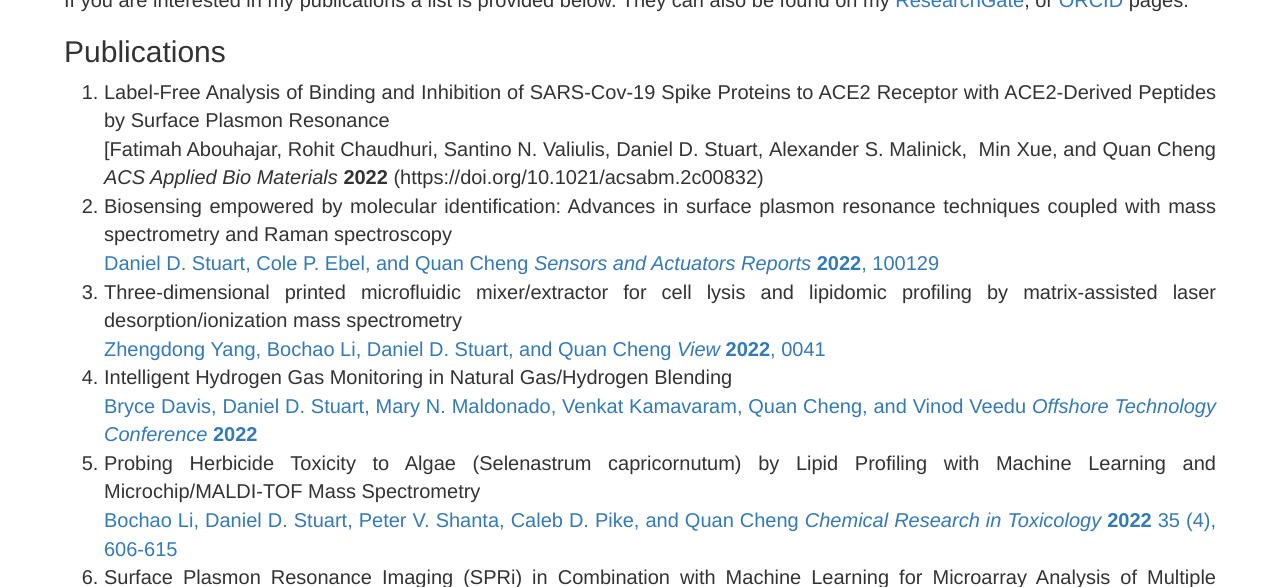
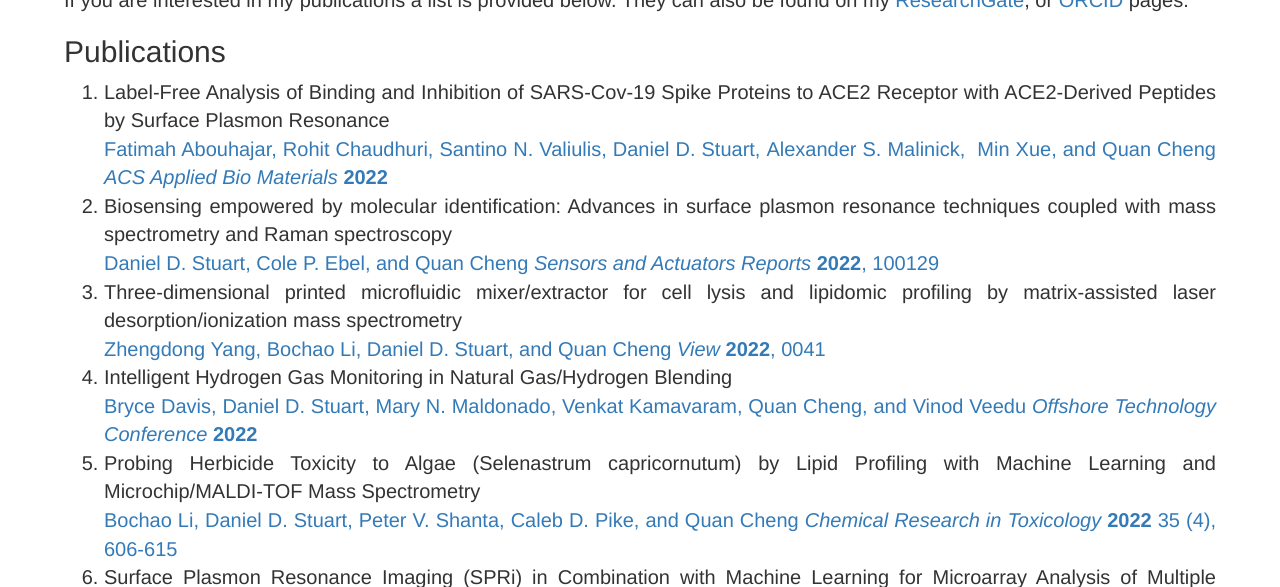
Before and after one commit to danieldstuart/danieldstuart.github.io, a Jekyll site: the page built from publications.markdown, in a window 1280 px wide and 900 px high, cut to the strip 313-900 px from the top of the window. Built offline with Jekyll 4.4.1, drawn with Linux system fonts in a browser that asks for light colours; nearby versions of some CDN libraries.

Commit message:
Update publications.markdown

```diff
--- a/publications.markdown
+++ b/publications.markdown
@@ -15,7 +15,7 @@ If you are interested in my publications a list is provided below. They can also
 ## Publications ##
 <div markdown="1" class="list">
 1. Label-Free Analysis of Binding and Inhibition of SARS-Cov-19 Spike Proteins to ACE2 Receptor with ACE2-Derived Peptides by Surface Plasmon Resonance <br>
-[Fatimah Abouhajar, Rohit Chaudhuri, Santino N. Valiulis, Daniel D. Stuart, Alexander S. Malinick,  Min Xue, and Quan Cheng <em>ACS Applied Bio Materials</em> <strong>2022 </strong>(https://doi.org/10.1021/acsabm.2c00832)
+[Fatimah Abouhajar, Rohit Chaudhuri, Santino N. Valiulis, Daniel D. Stuart, Alexander S. Malinick,  Min Xue, and Quan Cheng <em>ACS Applied Bio Materials</em> <strong>2022 </strong>](https://doi.org/10.1021/acsabm.2c00832)
 2. Biosensing empowered by molecular identification: Advances in surface plasmon resonance techniques coupled with mass spectrometry and Raman spectroscopy <br>
 [Daniel D. Stuart, Cole P. Ebel, and Quan Cheng <em>Sensors and Actuators Reports</em> <strong>2022</strong>, 100129](https://doi.org/10.1016/j.snr.2022.100129)
 3. Three-dimensional printed microfluidic mixer/extractor for cell lysis and lipidomic profiling by matrix-assisted laser desorption/ionization mass spectrometry <br>
```
